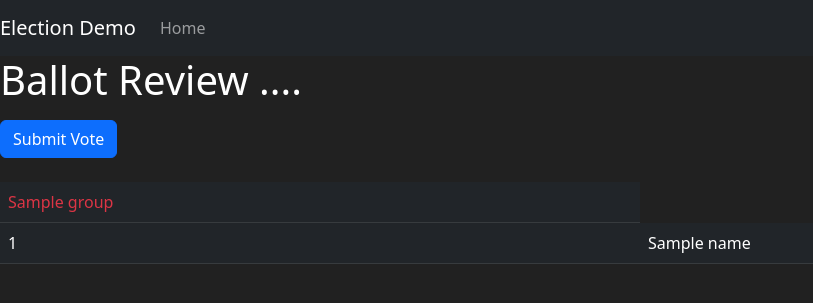
After one commit to mpo6767/ele25, a Flask app: template election1/templates/cast3.html in a window 1280 px wide. The commit adds this page. Shown: the top 303 px of the page, without its empty margins (0-813 px from the left). Run offline with Flask 3, Linux system fonts and the light colour scheme; tables that the repository leaves empty hold one stand-in row (values such as "Sample post"); the template is opened without the code that fills it: values that come from a table or form of the project are taken from there, most other values are stand-ins (such as "Sample title", 1, 10 or a date in 2020); parts of the project's set-up code (start-up, migrations or seed data) failed here and were passed over; some libraries are stand-ins or nearby versions.

Commit message:
mods to smoothly do vote for more than 1.  Cast3.html using table in table to list reviewed ballot on vote for many type

```diff
--- a/election1/templates/cast2.html
+++ b/election1/templates/cast2.html
@@ -19,13 +19,13 @@ Ballot
             <div class="form-check">
             {% for candidate_id, candidate_name in candidates %}
                   <input class="form-check-input" type="checkbox" name="candidates" id="{{ candidate_id }}"
-                         value="{{ candidate_id|string + "$" + candidate_name }}" >
+                         value="{{ candidate_id|string + ", " + candidate_name }}" >
                   <label class="form-check-label" for="{{ candidate_id }}">
                       {{ candidate_name }}
                   </label>
              <br>
             {% endfor %}
-                  <input class="form-check-input" type="checkbox" name="candidates" id="99" value="99$NoVote" >
+                  <input class="form-check-input" type="checkbox" name="candidates" id="99" value="99, NoVote" >
                   <label class="form-check-label" for="99" >
                      No Vote
                   </label>
--- /dev/null
+++ b/election1/templates/cast3.html
@@ -0,0 +1,47 @@
+{% extends 'base1.html' %}
+{% block title %}
+Review Ballot
+{% endblock %}
+
+{% block content %}
+     <div class="table-responsive">
+        <h1> Ballot Review ....</h1>
+        <br>
+        <form method="post" style="color:white" autocomplete="off" data-max-selections="{{ max_votes }}">
+            <input type="hidden" name="csrf_token" value="{{ csrf_token() }}"/>
+            <div class="row g-3">
+
+            </div>
+
+            <input type="hidden" name="grp" value="{{ grp }}">
+            <input type="hidden" name="office" value="{{ office }}">
+            <input type="hidden" name="form_name" value="VoteForMany">
+            <input type="submit" value="Submit Vote" class="btn btn-primary">
+
+            <br>
+        </form>
+        <br>
+        <!-- Display keys of office_dict -->
+
+        <!-- Table to display office_dict -->
+        <table class="table table-dark">
+            <tbody class="text-white">
+                {% for group, offices in office_dict.items() %}
+                    <tr class="col-sm-2 text-danger">
+                        <td class="col-sm-2">{{ group }}</td>
+                    </tr>
+                    {% for office in offices %}
+                        <tr class="col-sm-2">
+                            <td class="col-sm-2">{{ office[0] }}</td>
+                            <td class="col-sm-2">
+                                {% for candidate in office[3] %}
+                                    <div>{{ candidate | replace('[', '') | replace(']', '') | replace("'", '') }}</div>
+                                {% endfor %}
+                            </td>
+                        </tr>
+                    {% endfor %}
+                {% endfor %}
+            </tbody>
+        </table>
+    </div>
+{% endblock %}
--- a/election1/vote/form.py
+++ b/election1/vote/form.py
@@ -55,6 +55,10 @@ class VoteForMany(FlaskForm):
                 setattr(self, f'candidate_{candidate_id}', BooleanField(label=candidate_name))
         self.submit = SubmitField('Submit')
 
+
+class ReviewVotes(FlaskForm):
+    submit = SubmitField(label='submit')
+
 class VoteRankChoice(FlaskForm):
     candidate = RadioField(label='candidate', choices=[], validators=[InputRequired()])
     submit = SubmitField(label='submit')
```
Also changed, not shown: election1/templates/cast1.html (+5 -3 lines), election1/vote/view.py (+32 -10 lines).
